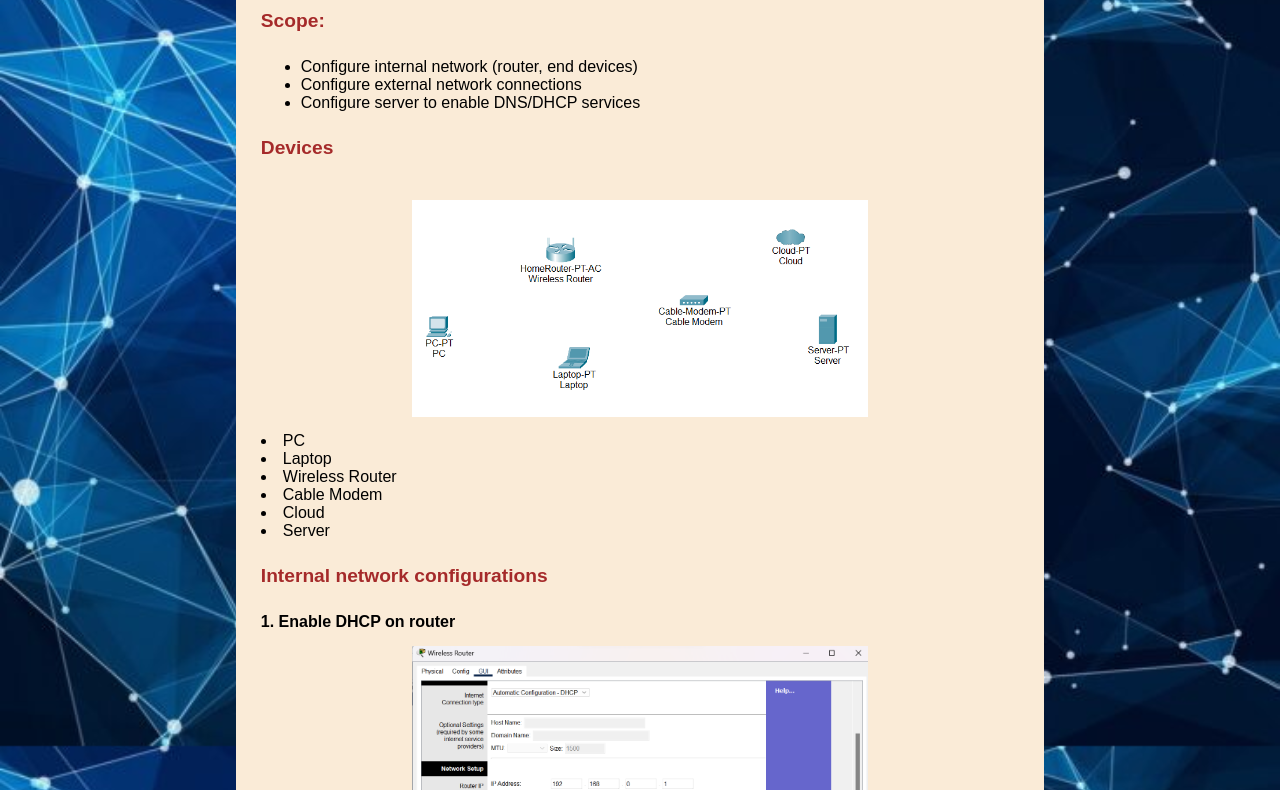
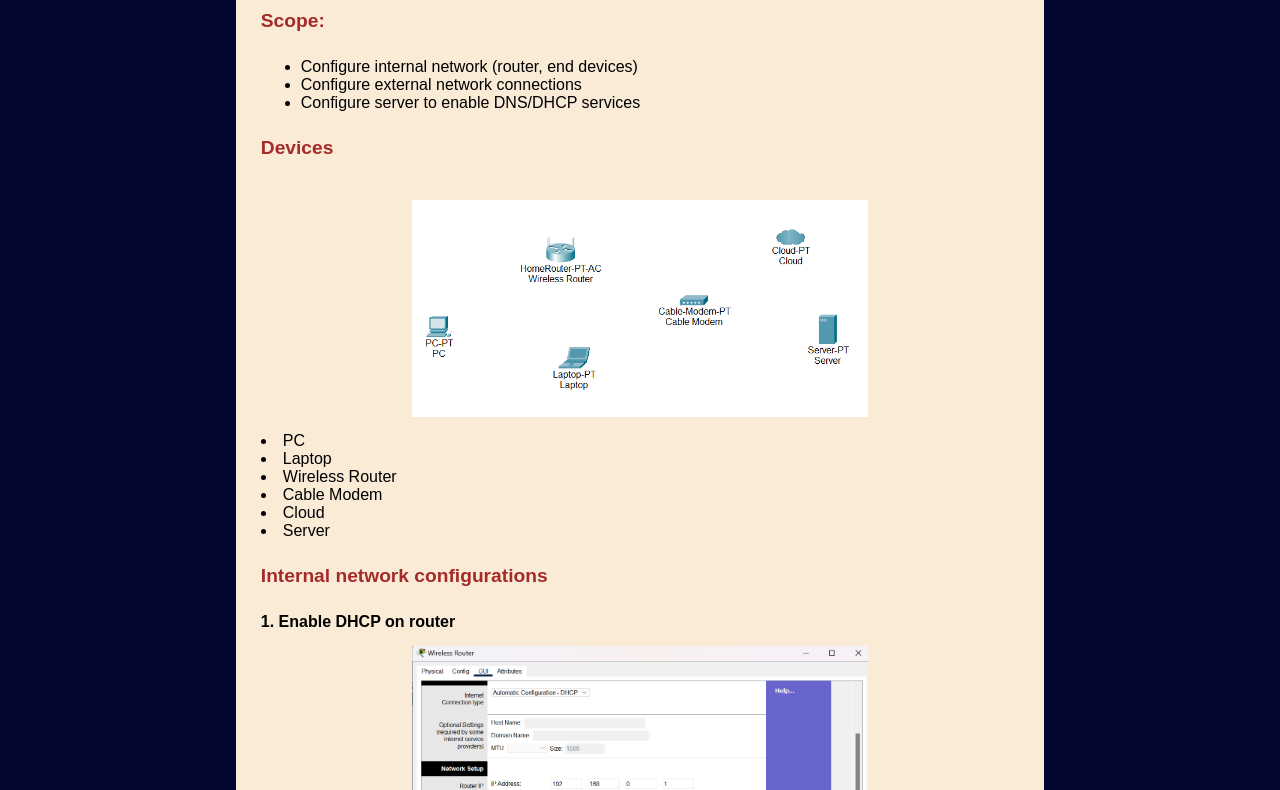
Before and after one commit to jcthanhnguyen/jcthanhnguyen.github.io, a plain HTML site: page index.html in a window 1280 px wide. Shown: the part 107-897 px from the top of the page. Drawn offline with Linux system fonts and the light colour scheme.

Commit message:
change background

```diff
--- a/index.html
+++ b/index.html
@@ -8,7 +8,7 @@
     <style>
         body {
             font-family: Arial, Helvetica, sans-serif;
-            background-image: url('./EPSRC-200721-Abstract-Digital-Getty-735x490.jpg');
+            background-color: rgb(3, 7, 48);
             background-size: contain;
         }
 
```
